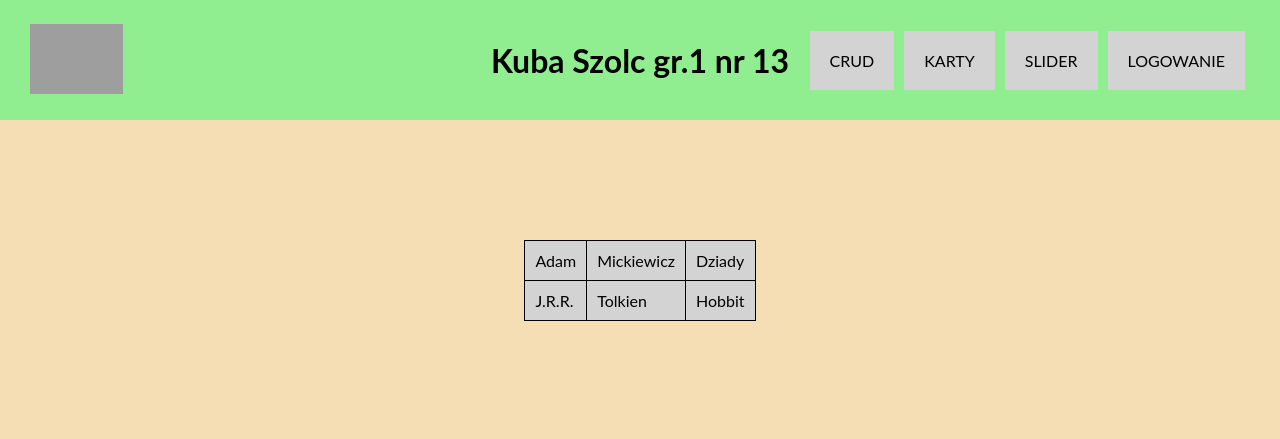
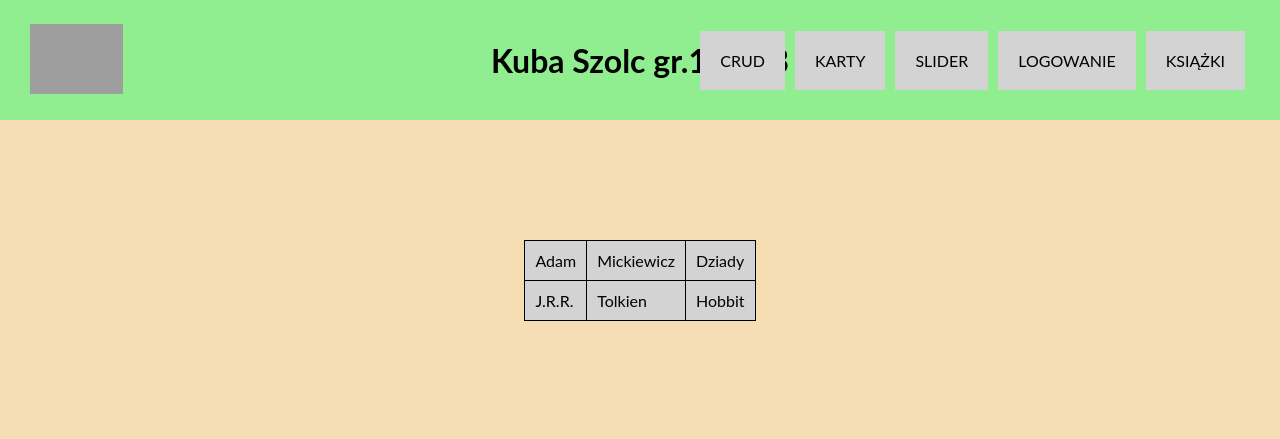
Before and after one commit to 3ti-2020/crud-wiele-do-wielu-kuba-szolc, a PHP site: page / in a window 1280 px wide. Shown: the top 439 px of the page. Run offline with PHP 8.4, Linux system fonts and the light colour scheme; data comes from the database, SQL or seed files in the repository; data that the repository does not hold is empty; grey boxes are pictures that could not be loaded.

Commit message:
Add files via upload

```diff
--- a/index.php
+++ b/index.php
@@ -16,13 +16,16 @@
                 <a href="#">CRUD</a>
             </li>
             <li class="mlink">
-                <a href="card/index.html">KARTY</a>
+                <a href="card/index.php">KARTY</a>
             </li>
             <li class="mlink">
                 <a href="slider/index.html">SLIDER</a>
             </li>
             <li class="mlink">
                 <a href="logowanie/index.php">LOGOWANIE</a>
+            </li>
+            <li class="mlink">
+                <a href="card/ksiazki.php">KSIĄŻKI</a>
             </li>
         </ul>
     </header>
```
